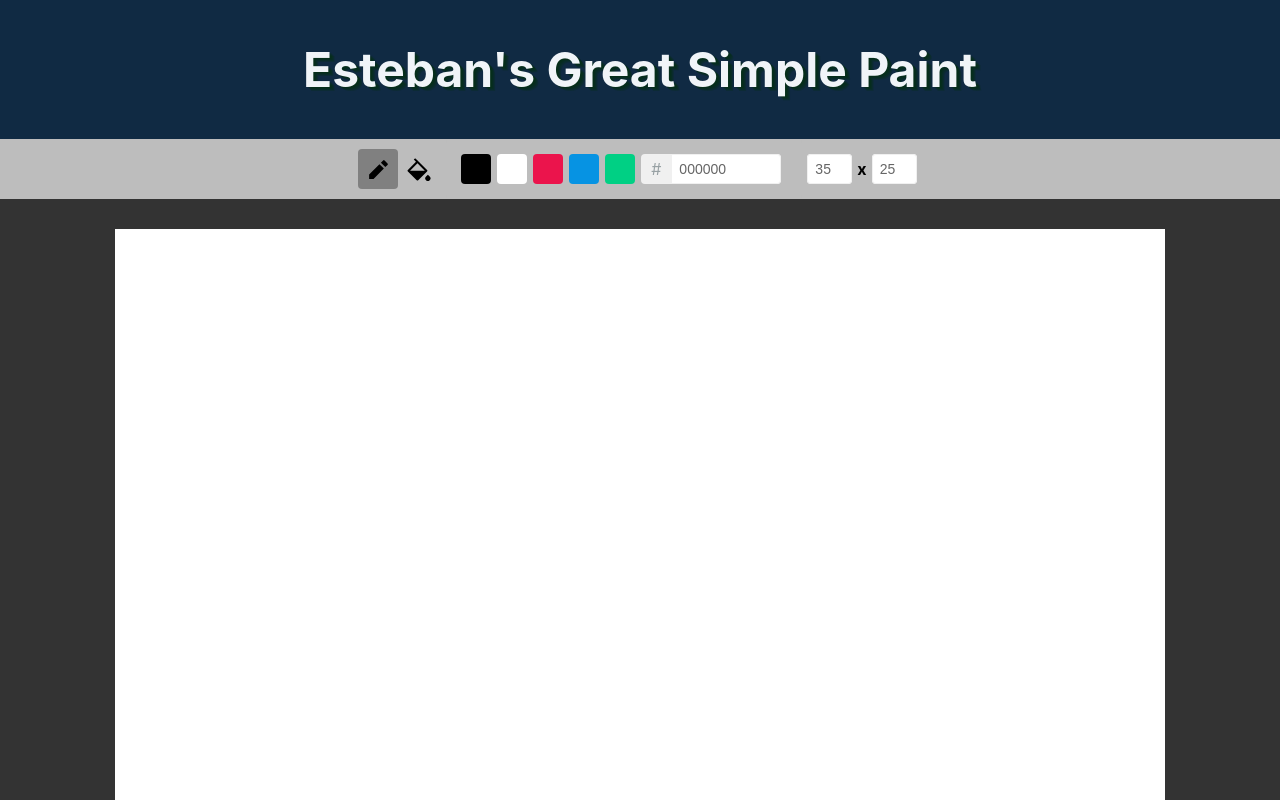
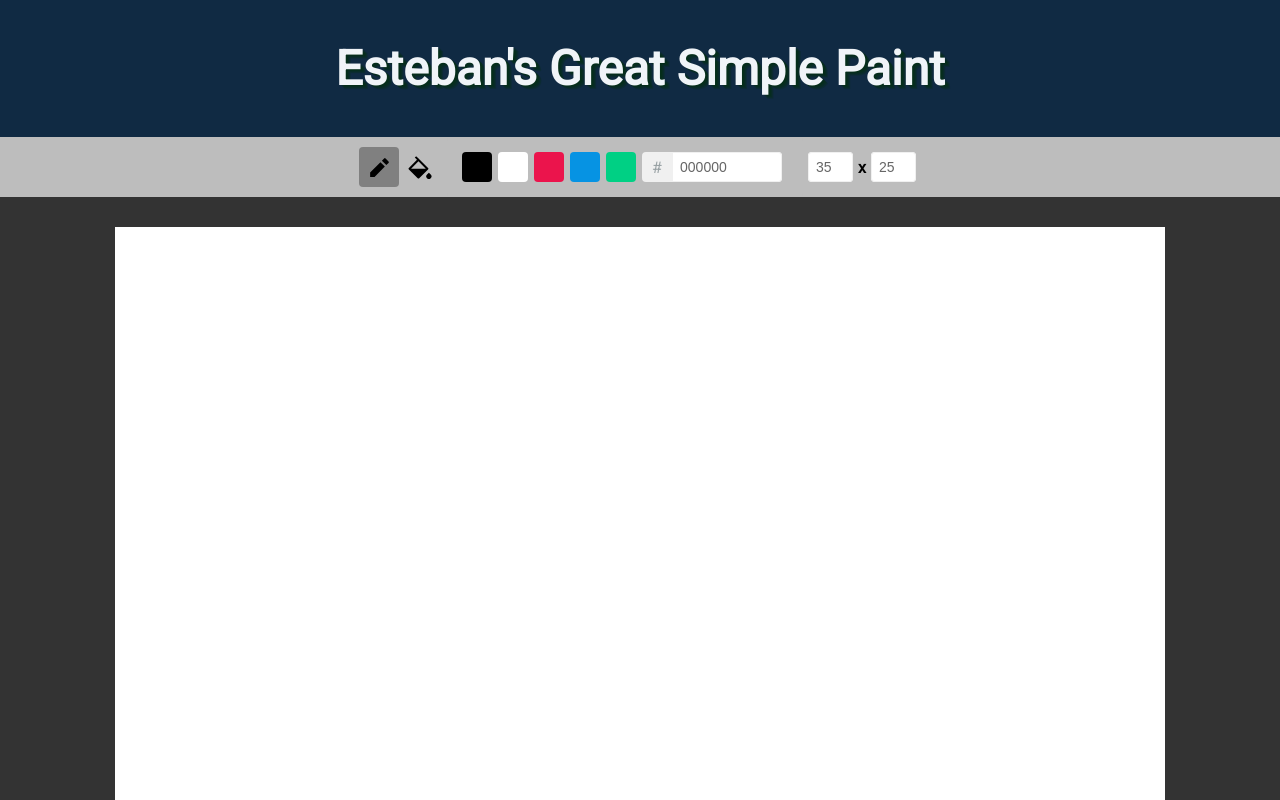
Before and after one commit to es-romo/simple-paint, a React (Create React App) app: page / in a window 1280 px wide. Shown: the top 800 px of the page. Built offline with nearby package versions, Linux system fonts and the light colour scheme.

Commit message:
Minor CSS changes
Added margin to bottom of board
Changed font to Roboto

```diff
--- a/src/App.css
+++ b/src/App.css
@@ -1,3 +1,6 @@
+@import url('https://fonts.googleapis.com/css?family=Roboto');
+
 body{
+    font-family: Roboto;
     background-color: #333;
 }
--- a/src/components/Board/Board.css
+++ b/src/components/Board/Board.css
@@ -2,4 +2,5 @@
     display: flex;
     justify-content: center;
     margin-top: 30px;
+    margin-bottom: 30px;
 }
```
